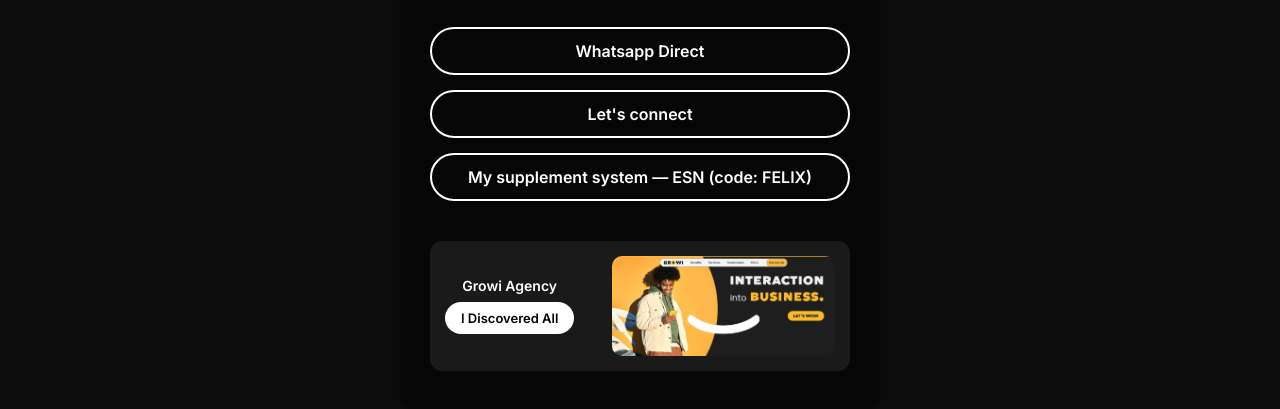
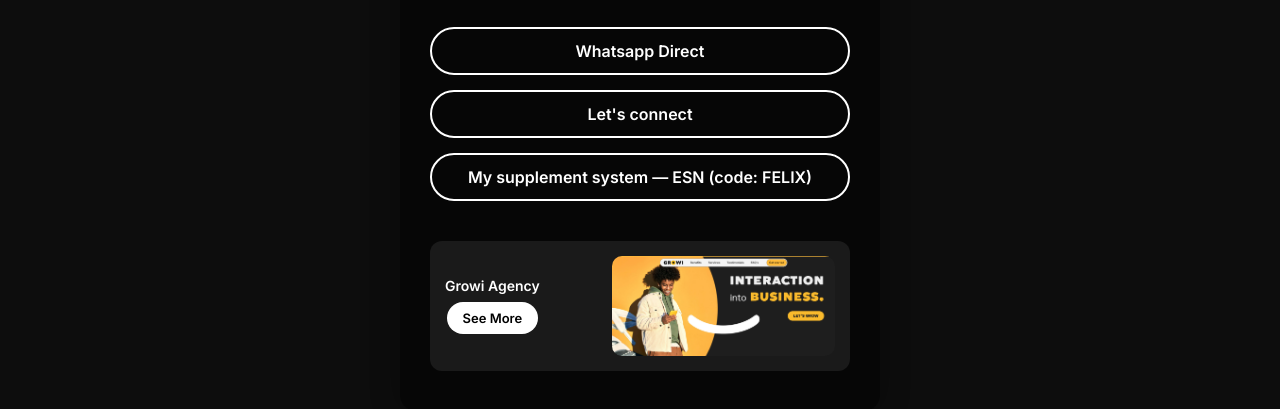
Before and after one commit to Groowiii/Bio-link, a plain HTML site: page index.html in a window 1280 px wide. Shown: the part 351-760 px from the top of the page. Drawn offline with nearby package versions, Linux system fonts and the light colour scheme.

Commit message:
Update index.html

```diff
--- a/index.html
+++ b/index.html
@@ -33,7 +33,7 @@
     <div class="growi-section">
       <div class="growi-info">
         <p> <strong>Growi Agency</strong></p>
-        <a class="btn" href="https://growiagency.com" target="_blank">I Discovered All</a>
+        <a class="btn" href="https://growiagency.com" target="_blank">See More</a>
       </div>
        <img src="imagenes/growiagenci.png" alt="Growi Preview">
     </div>
```
